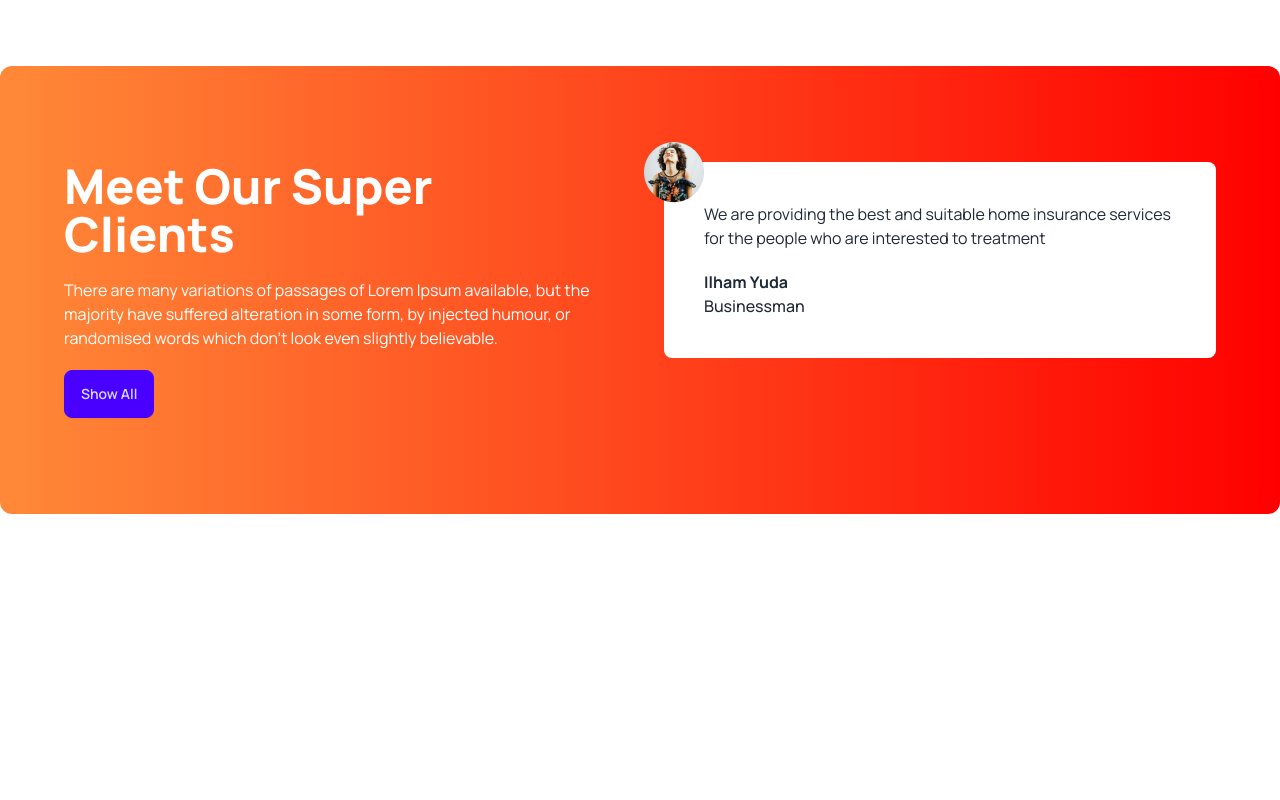
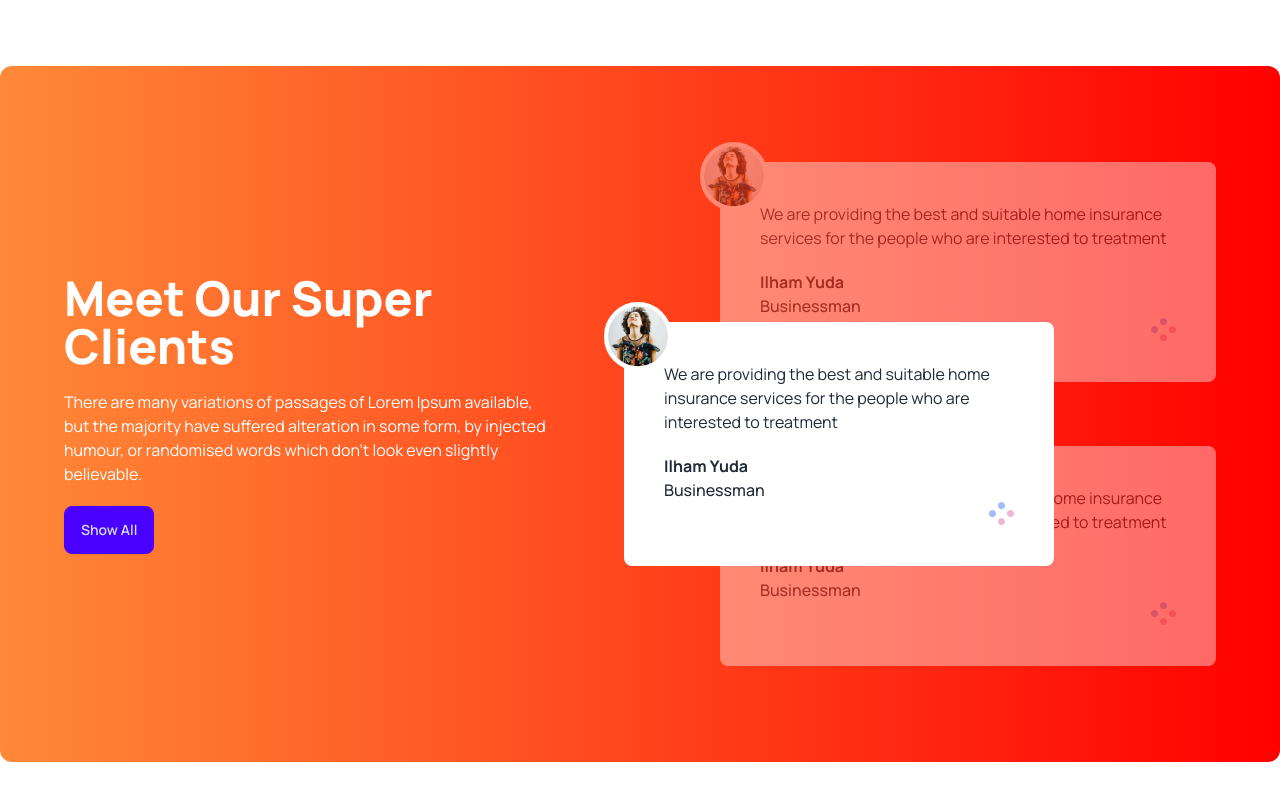
Before and after one commit to Jaman-Shah/tea-house, a plain HTML site: page index.html in a window 1280 px wide. Shown: the part 1725-2525 px from the top of the page. Before the commit the page ends 2335 px from the top, so only its background shows below. Drawn offline with nearby package versions, Linux system fonts and the light colour scheme.

Commit message:
super client section finished

```diff
--- a/index.html
+++ b/index.html
@@ -179,35 +179,84 @@
       <section
         class="flex flex-col my-24 lg:flex-row rounded-xl bg-gradient-to-r from-[#FF8938] to-[#F00] px-16 py-24 gap-12"
       >
-        <div class="flex-1 space-y-5">
+        <div class="flex items-center flex-1 lg:pr-28">
+          <div class="space-y-5">
             <h2 class="text-5xl font-extrabold text-white">
               Meet Our Super <br />
 
               Clients
             </h2>
             <p class="text-white">
-            There are many variations of passages of Lorem Ipsum available, but
-            the majority have suffered alteration in some form, by injected
-            humour, or randomised words which don't look even slightly
-            believable.
+              There are many variations of passages of Lorem Ipsum available,
+              but the majority have suffered alteration in some form, by
+              injected humour, or randomised words which don't look even
+              slightly believable.
             </p>
             <button class="btn btn-primary">Show All</button>
           </div>
-
-        <!-- review  -->
-        <div class="flex-1">
-          <div class="relative p-10 bg-white rounded-lg">
+        </div>
+        <!-- review container  -->
+        <div class="relative flex-1">
+          <!-- next review  -->
+          <div>
+            <div
+              class="relative z-10 p-10 mb-16 bg-white rounded-lg opacity-40"
+            >
               <img
-              class="absolute -left-5 -top-5"
+                class="absolute bg-white border-4 border-white rounded-full -left-5 -top-5"
                 src="./images/client.png"
                 alt=""
               />
               <p>
-              We are providing the best and suitable home insurance services for
-              the people who are interested to treatment
+                We are providing the best and suitable home insurance services
+                for the people who are interested to treatment
               </p>
               <h4 class="mt-5 font-bold">Ilham Yuda</h4>
               <p class="font-medium">Businessman</p>
+              <div class="flex justify-end">
+                <img src="./images/circles.png" alt="" />
+              </div>
+            </div>
+          </div>
+          <!--current review  -->
+          <div>
+            <div
+              class="absolute p-10 bg-white rounded-lg top-40 lg:-left-24 lg:w-[430px] z-20"
+            >
+              <img
+                class="absolute bg-white border-4 border-white rounded-full -left-5 -top-5"
+                src="./images/client.png"
+                alt=""
+              />
+              <p>
+                We are providing the best and suitable home insurance services
+                for the people who are interested to treatment
+              </p>
+              <h4 class="mt-5 font-bold">Ilham Yuda</h4>
+              <p class="font-medium">Businessman</p>
+              <div class="flex justify-end">
+                <img src="./images/circles.png" alt="" />
+              </div>
+            </div>
+          </div>
+          <!-- previous review  -->
+          <div>
+            <div class="relative z-10 p-10 bg-white rounded-lg opacity-40">
+              <img
+                class="absolute bg-white border-4 border-white rounded-full -left-5 -top-5"
+                src="./images/client.png"
+                alt=""
+              />
+              <p>
+                We are providing the best and suitable home insurance services
+                for the people who are interested to treatment
+              </p>
+              <h4 class="mt-5 font-bold">Ilham Yuda</h4>
+              <p class="font-medium">Businessman</p>
+              <div class="flex justify-end">
+                <img src="./images/circles.png" alt="" />
+              </div>
+            </div>
           </div>
         </div>
       </section>
```
Lines whose indentation alone changed are shown as unchanged.
